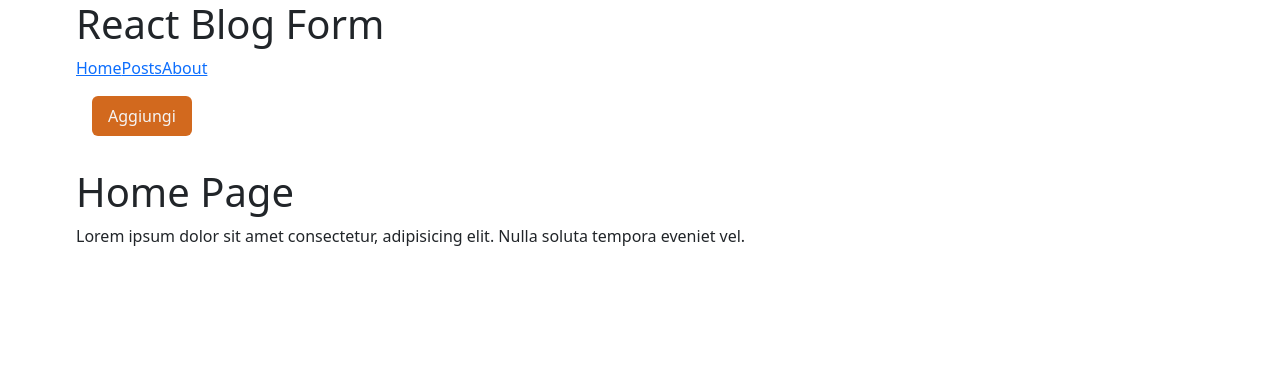
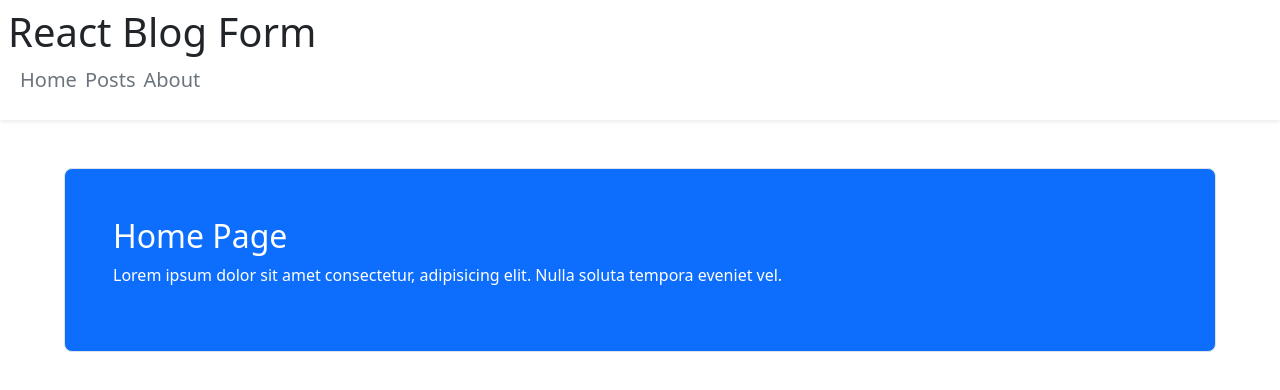
Before and after one commit to Vincenzo-Polverino/react-router, a React (Vite) app: page / in a window 1280 px wide. Shown: the top 390 px of the page. Built offline with nearby package versions, Linux system fonts and the light colour scheme.

Commit message:
update syle

```diff
--- a/src/components/AppHeader.jsx
+++ b/src/components/AppHeader.jsx
@@ -6,13 +6,7 @@ export default function AppHeader() {
         <>
             <h1>React Blog Form</h1>
             <MainMenu />
-            <div className="input-group mb-3">
-                <div className='d-flex'>
-                    <button className="btn" type="button" popovertarget="off-canvas-form">
-                        Aggiungi
-                    </button>
-                </div>
-            </div>
+
 
         </>
 
--- a/src/components/MainManu.jsx
+++ b/src/components/MainManu.jsx
@@ -4,10 +4,10 @@ export default function MainMenu() {
 
     return (
         <>
-            <nav>
-                <NavLink to="/">Home</NavLink>
-                <NavLink to="/posts">Posts</NavLink>
-                <NavLink to="/about">About</NavLink>
+            <nav className="d-flex m-2">
+                <NavLink className="text-decoration-none text-secondary m-1" to="/"><h5>Home</h5></NavLink>
+                <NavLink className="text-decoration-none text-secondary m-1" to="/posts"><h5>Posts</h5></NavLink>
+                <NavLink className="text-decoration-none text-secondary m-1" to="/about"><h5>About</h5></NavLink>
             </nav>
         </>
     )
--- a/src/pages/About.jsx
+++ b/src/pages/About.jsx
@@ -2,7 +2,7 @@ export default function About() {
 
     return (
         <>
-            <h1>About Us</h1>
+            <h2>About Us</h2>
             <p>Lorem ipsum dolor sit amet consectetur, adipisicing elit. Nulla soluta tempora eveniet vel.</p>
         </>
     )
--- a/src/pages/Home.jsx
+++ b/src/pages/Home.jsx
@@ -2,8 +2,15 @@ export default function Home() {
 
     return (
         <>
-            <h1>Home Page</h1>
-            <p>Lorem ipsum dolor sit amet consectetur, adipisicing elit. Nulla soluta tempora eveniet vel.</p>
+            <div class="row align-items-md-stretch">
+
+                <div
+                    class="h-100 p-5 text-white bg-primary border rounded-3"
+                >
+                    <h2>Home Page</h2>
+                    <p>Lorem ipsum dolor sit amet consectetur, adipisicing elit. Nulla soluta tempora eveniet vel.</p>
+                </div>
+            </div>
         </>
     )
 }
--- a/src/pages/Layout.jsx
+++ b/src/pages/Layout.jsx
@@ -5,11 +5,11 @@ export default function Layout() {
 
     return (
         <>
+            <header className="shadow-sm p-2 mb-5">
+                <AppHeader />
+            </header>
+
             <div className="container">
-                <header>
-                    <AppHeader />
-                </header>
-
                 <main>
                     <Outlet />
                 </main>
--- a/src/pages/Posts.jsx
+++ b/src/pages/Posts.jsx
@@ -1,6 +1,7 @@
 import React, { useState, useEffect } from 'react';
 
 export default function Posts() {
+
     const [postData, setPostData] = useState([])
     const [newPost, setNewPost] = useState({
         title: '',
@@ -77,7 +78,16 @@ export default function Posts() {
 
     return (
         <>
-            <h1>Posts</h1>
+
+
+            <div className="input-group mb-3 d-flex align-items-center">
+                <h2>Posts</h2>
+                <div className='d-flex'>
+                    <button className="btn" type="button" popovertarget="off-canvas-form">
+                        Aggiungi
+                    </button>
+                </div>
+            </div>
             <div id="off-canvas-form" popover="true">
                 <div className="d-flex justify-content-between align-items-center">
                     <h3>Aggiungi un nuovo post</h3>
```
